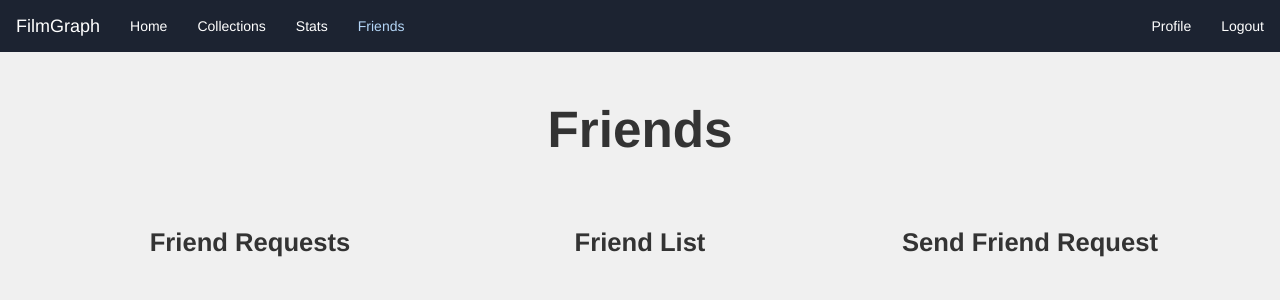
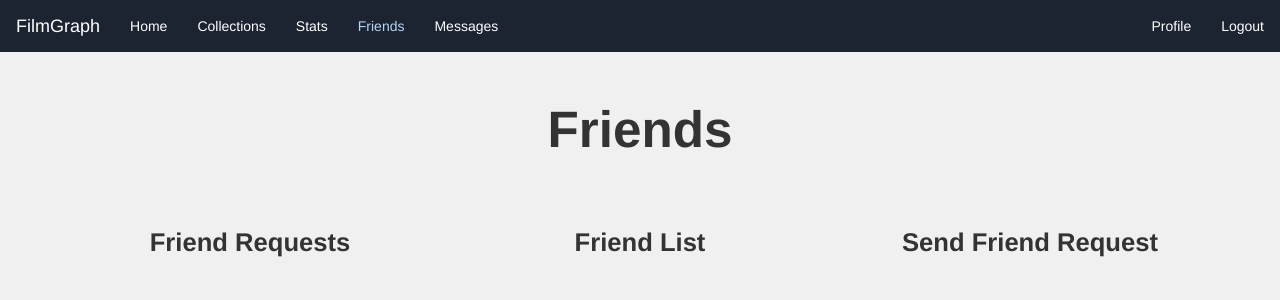
Before and after one commit to MichaelSosulski/Agile-Web-Dev-Group-58, a Flask app: page /Friends in a window 1280 px wide. Shown: the top 300 px of the page. Run offline with Flask 3, Linux system fonts and the light colour scheme; the visitor is signed in with stand-in values (Sample User, id 1); data comes from the database, SQL or seed files in the repository; data that the repository does not hold is empty; some libraries are stand-ins or nearby versions.

Commit message:
Added Messages to navbar

```diff
--- a/app/templates/base.html
+++ b/app/templates/base.html
@@ -21,6 +21,8 @@
                     <li id="Collections"><a href="{{ url_for('collection') }}">Collections</a></li>
                     <li id="Stats"><a href="{{ url_for('stats') }}">Stats</a></li>
                     <li id="Friends"><a href="{{ url_for('friends') }}">Friends</a></li>
+                    <li class="nav-item"><a href="{{ url_for('messages') }}">Messages</a>
+                    </li>
                 </ul>
                 <ul class="nav navbar-nav navbar-right">
                     <li id="Profile"><a href="{{ url_for('profile') }}">Profile</a></li>
```
